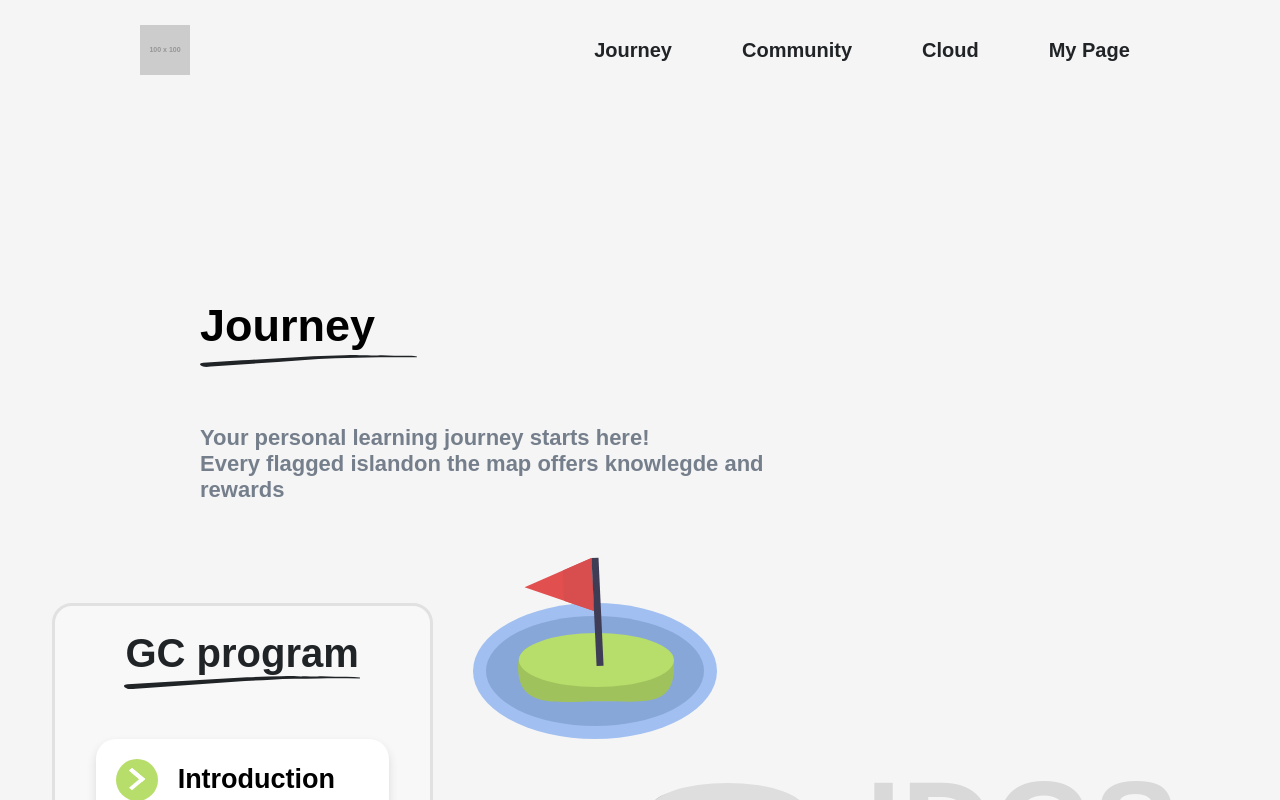
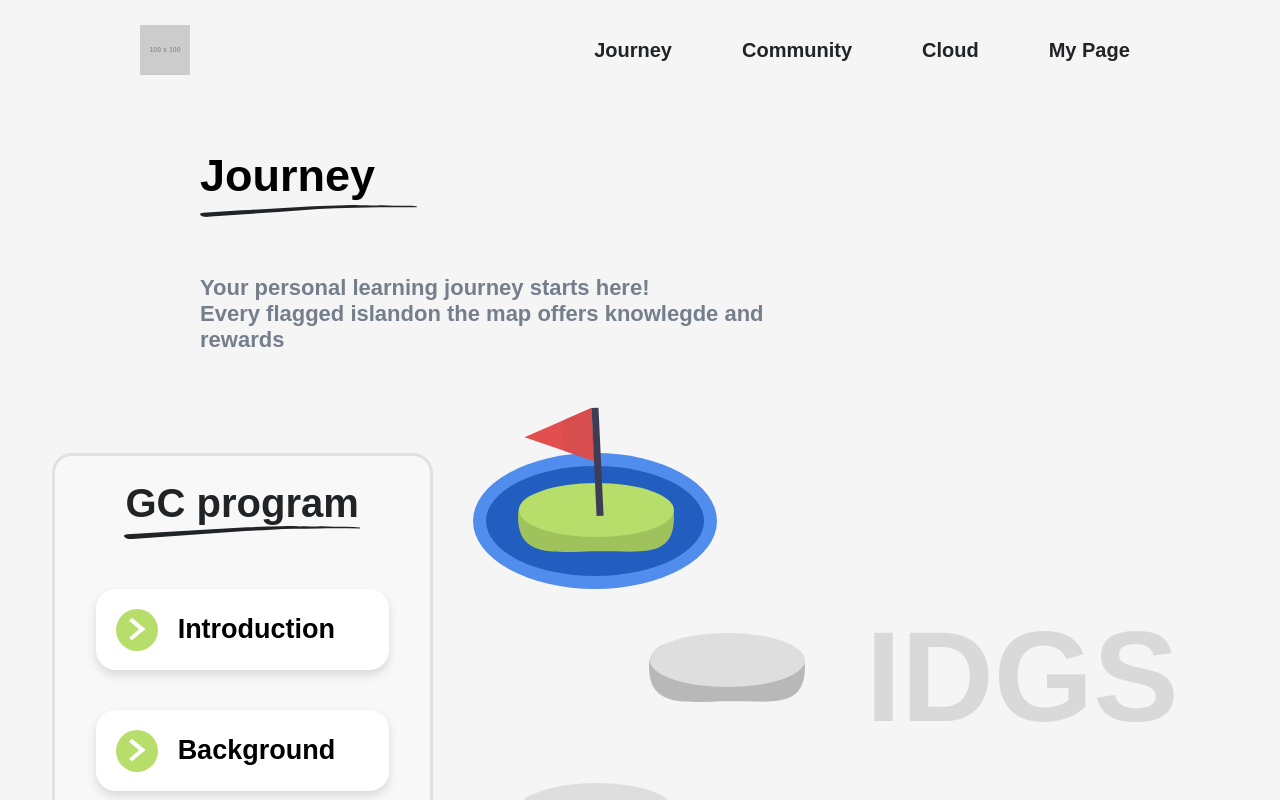
Before and after one commit to titouandeschanels/GlobalCitizenship, a React (Create React App) app in the folder gccapp/: page /journey in a window 1280 px wide. Shown: the top 800 px of the page. Built offline with nearby package versions, Linux system fonts and the light colour scheme; the HTML template or start-up script is replaced by a standard one.

Commit message:
fix layout of white space #5

```diff
--- a/gccapp/src/components/journey/elements.js
+++ b/gccapp/src/components/journey/elements.js
@@ -4,7 +4,7 @@ import { White, Pink, Blue, Gray } from "../../colors";
 
 export const JourneyLayout = styled.div`
     margin: 0px 0px;
-    margin-bottom: 400px;
+    margin-bottom: 200px;
     background-color: ${White};
     display: flex;
     flex-direction: column;
@@ -15,7 +15,7 @@ export const JourneyLayout = styled.div`
 export const Title = styled.div`
     position: relative;
     margin-left: 200px;
-    padding-top: 200px;
+    padding-top: 50px;
     font-weight: 600;
     font-size: 45px;
     height: 75px;
```
